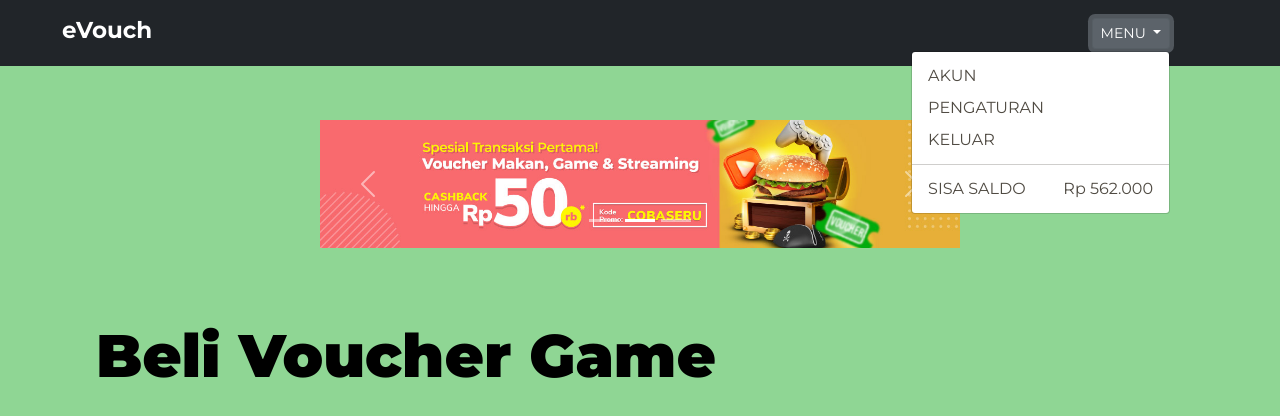
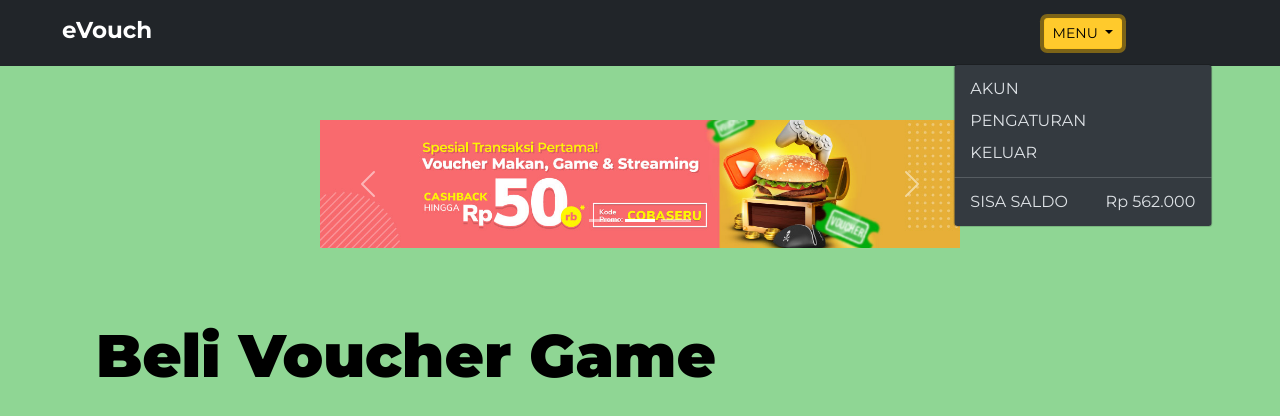
Before and after one commit to its0din-ai/eVouch, a plain HTML site: page co.html in a window 1280 px wide. Both pictures are taken after a click on the button "MENU". Drawn offline with nearby package versions, Linux system fonts and the light colour scheme.

Commit message:
:wrench: add animation

```diff
--- a/assets/css/homeStyle.css
+++ b/assets/css/homeStyle.css
@@ -38,6 +38,8 @@
 
 html, body, section
 {
+    max-width: 100%;
+    overflow-x: hidden;
     position: relative;
     height: 100%;
 }
@@ -194,3 +196,14 @@ html
   .zoom:hover {
     transform: scale(1.2); /* (150% zoom - Note: if the zoom is too large, it will go outside of the viewport) */
   }
+
+
+
+.dropdown-menu-center {
+    margin-top: 15px !important;
+    right: auto !important;
+    left: 50% !important;
+    -webkit-transform: translate(-50%, 0) !important;
+    -o-transform: translate(-50%, 0) !important;
+    transform: translate(-50%, 0) !important;
+}
--- a/co.html
+++ b/co.html
@@ -9,6 +9,8 @@
     <link rel="stylesheet" href="https://fonts.googleapis.com/css?family=Montserrat&amp;display=swap">
     <link rel="stylesheet" href="https://cdnjs.cloudflare.com/ajax/libs/animate.css/3.5.2/animate.min.css">
     <link rel="stylesheet" href="https://cdnjs.cloudflare.com/ajax/libs/font-awesome/6.0.0-beta3/css/all.min.css" integrity="sha512-Fo3rlrZj/k7ujTnHg4CGR2D7kSs0v4LLanw2qksYuRlEzO+tcaEPQogQ0KaoGN26/zrn20ImR1DfuLWnOo7aBA==" crossorigin="anonymous" referrerpolicy="no-referrer" />
+    <link rel="stylesheet" href="https://cdnjs.cloudflare.com/ajax/libs/animate.css/4.1.1/animate.min.css"/>
+
     <link rel="stylesheet" href="assets/css/styles.css">
     <link rel="stylesheet" href="assets/css/homeStyle.css">
 
@@ -23,13 +25,13 @@
                 data-bs-toggle="collapse" class="navbar-toggler" data-bs-target="#navcol-1"><span
                     class="visually-hidden">Toggle navigation</span><span class="navbar-toggler-icon"></span></button>
             <div class="collapse navbar-collapse" id="navcol-1">
-                <ul class="navbar-nav mx-auto me-5">
+                <ul class="navbar-nav mx-auto me-5 pe-5">
                     <li>
-                        <div class="dropdown">
-                            <button class="btn btn-sm btn-secondary dropdown-toggle" type="button" id="dropdownMenuButton1" data-bs-toggle="dropdown" aria-expanded="false">
+                        <div class="dropdown ">
+                            <button class="btn btn-sm btn-warning dropdown-toggle" type="button" id="dropdownMenuButton1" data-bs-toggle="dropdown" aria-expanded="false">
                             MENU
                             </button>
-                            <ul class="dropdown-menu dropdown-menu-end" aria-labelledby="dropdownMenuButton1">
+                            <ul class="dropdown-menu dropdown-menu-dark animate__animated animate__fadeIn dropdown-menu-center " aria-labelledby="dropdownMenuButton1">
                             <li><a class="dropdown-item" href="#">AKUN</a></li>
                             <li><a class="dropdown-item" href="#">PENGATURAN</a></li>
                             <li><a class="dropdown-item" href="/">KELUAR</a></li>
@@ -73,6 +75,7 @@
     <h4 class="ms-5 ps-5 teksjudul">Beli Voucher Game</h4>
 
 
+
 <!-- JS Eksternal -->
 <script type="text/javascript" src="https://code.jquery.com/jquery-1.7.1.min.js"></script>
 <script type="text/javascript" src="https://cdn.jsdelivr.net/npm/@popperjs/core@2.10.2/dist/umd/popper.min.js"></script>
```
Also changed, not shown: index.html (+16 -12 lines).
